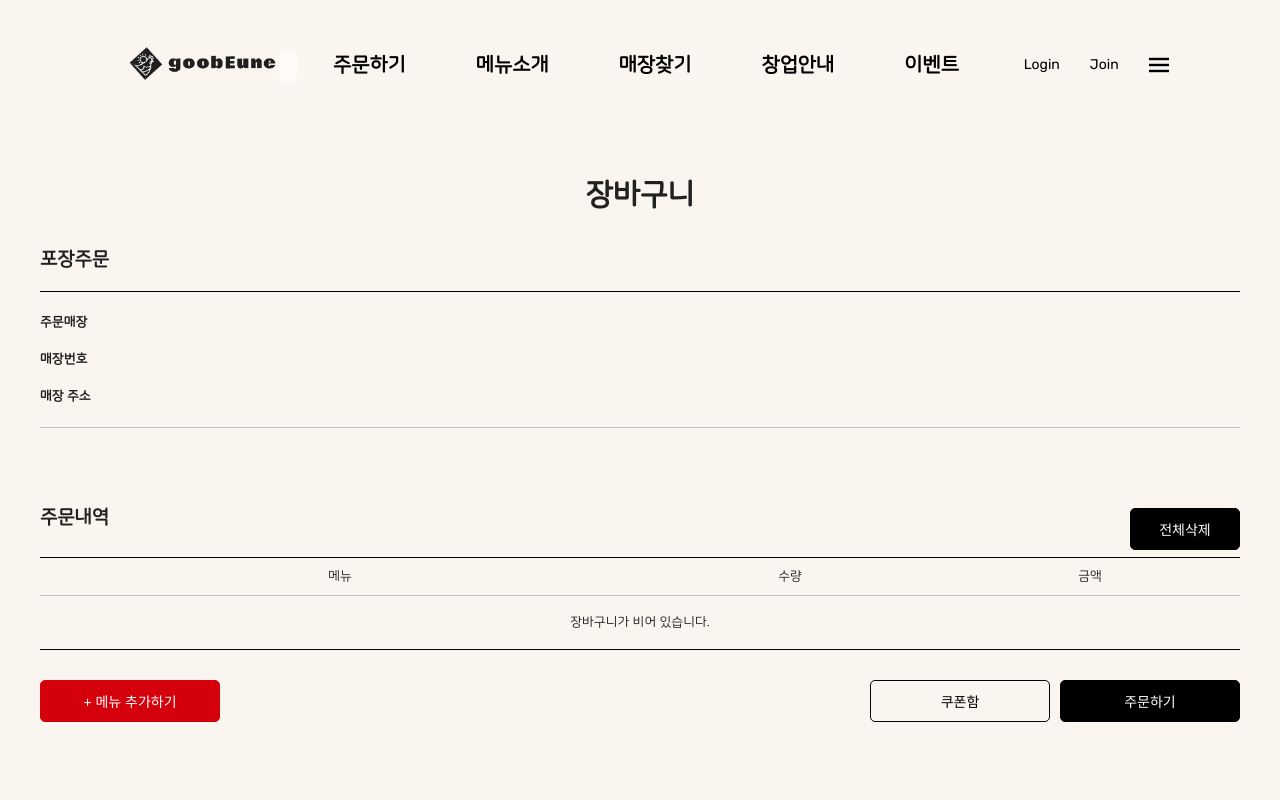
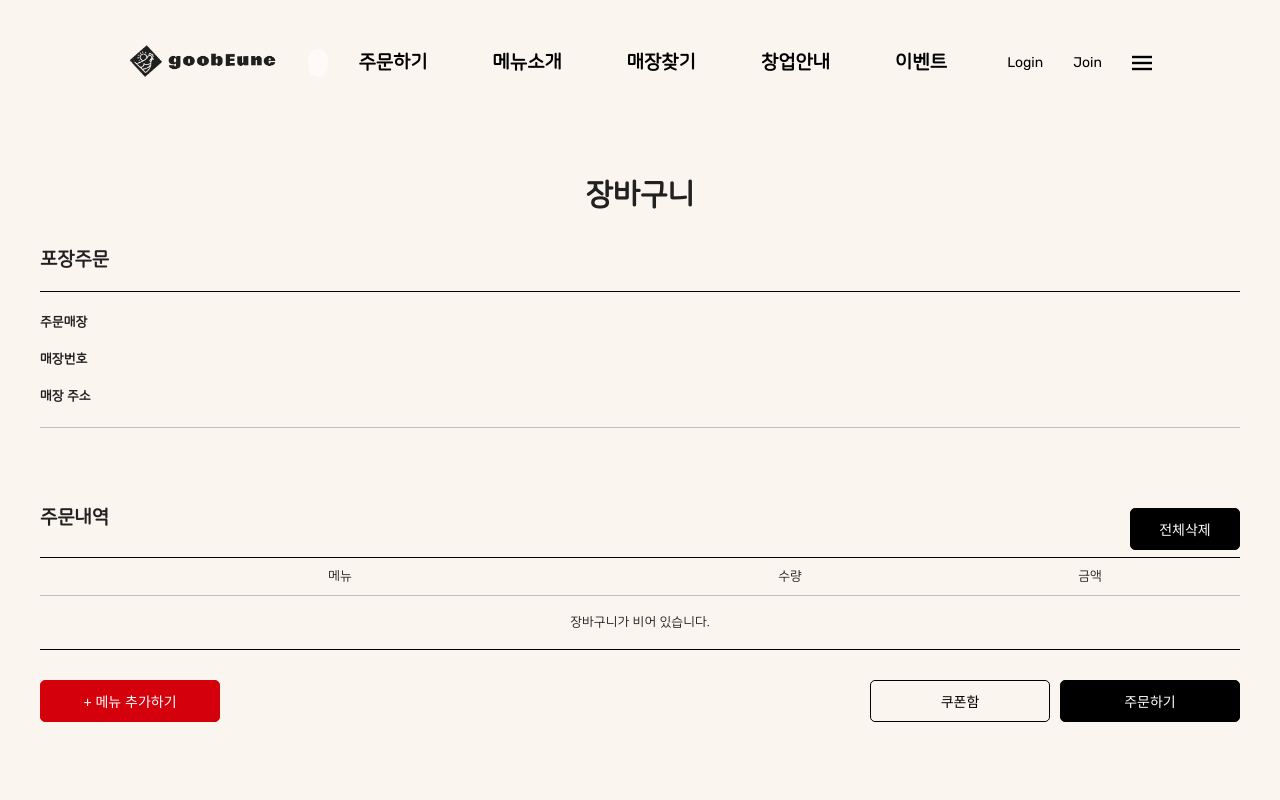
Before and after one commit to ryushin01/goobne, a React (Vite) app: page /goobne/cart in a window 1280 px wide. Shown: the top 800 px of the page. Built offline with nearby package versions, Linux system fonts and the light colour scheme.

Commit message:
♻️ QA/Header Component 1번 해결

```diff
--- a/src/components/Header/Header.jsx
+++ b/src/components/Header/Header.jsx
@@ -238,7 +238,7 @@ const HeaderInnerWrap = styled.section`
   align-items: center;
   width: 80%;
   margin: 0 auto;
-  padding-top: 20px;
+  padding-top: 15px;
 `;
 
 const HeaderLogo = styled.div`
@@ -251,7 +251,7 @@ const HeaderLogo = styled.div`
 const AddressWrap = styled.div`
   display: flex;
   align-items: center;
-  height: 35px;
+  height: 28px;
   background-color: rgba(255, 255, 255, 0.5);
   border-radius: 20px;
   padding: 0 10px;
@@ -259,7 +259,7 @@ const AddressWrap = styled.div`
   & > a {
     white-space: nowrap;
     padding: 0 30px;
-    font-size: 16px;
+    font-size: 15px;
     font-weight: bold;
   }
 `;
@@ -274,10 +274,14 @@ const MenuWrap = styled.div`
 
   & > ul > li {
     position: relative;
-    padding: 35px 35px;
-    font-size: 20px;
+    margin-right: 65px;
+    font-size: 19px;
     font-weight: bold;
     white-space: nowrap;
+
+    &:last-child {
+      margin-right: 0;
+    }
 
     &:hover {
       & > ul {
@@ -323,8 +327,8 @@ const SignWrap = styled.div`
 const SubMenuWrap = styled.ul`
   display: none;
   position: absolute;
-  top: 90px;
-  left: -60px;
+  top: 30px;
+  left: -90px;
   background-color: ${props => props.theme.grayscaleA};
   border: 1px solid ${props => props.theme.grayscaleH};
   border-radius: 8px;
```
